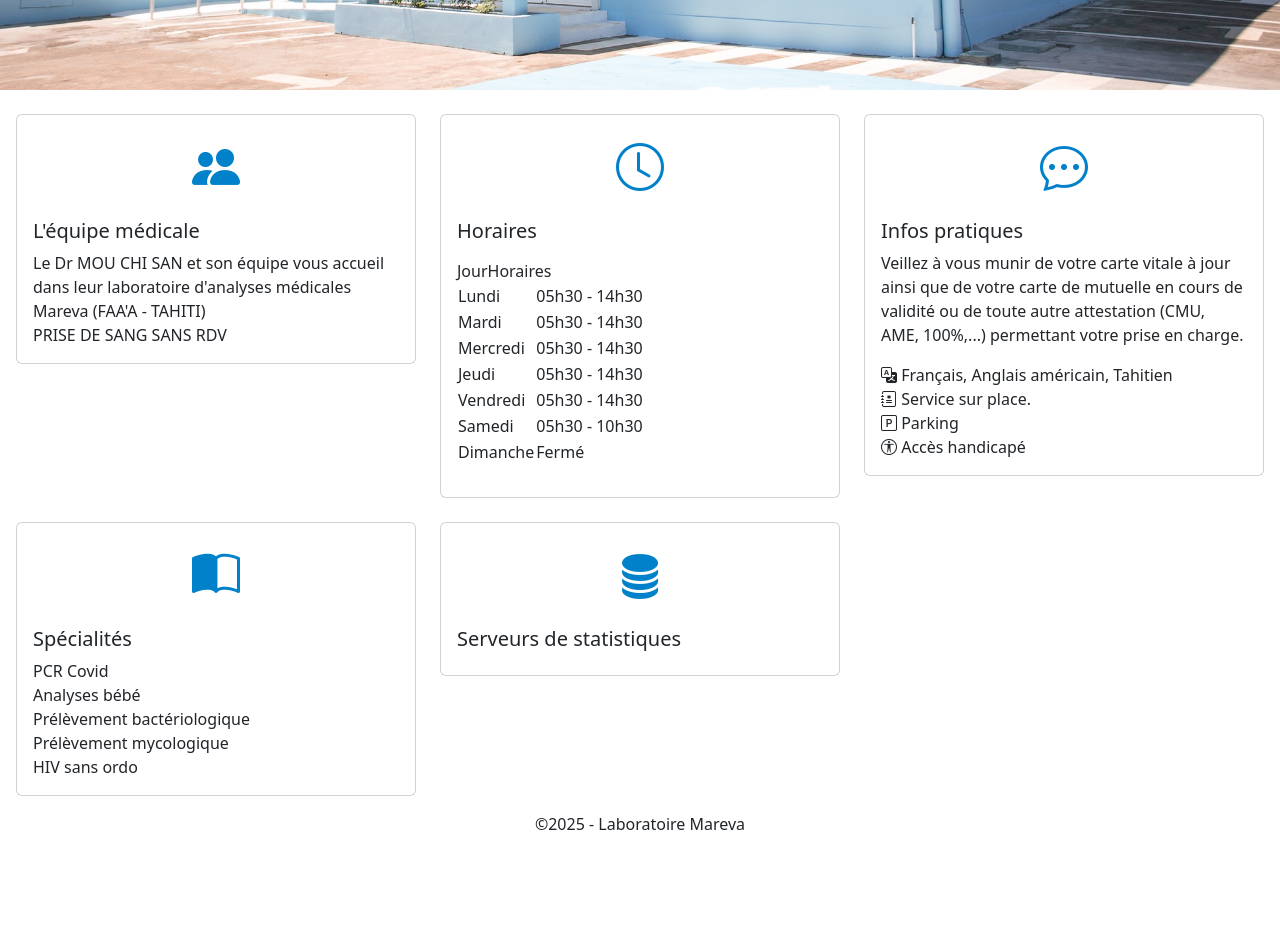
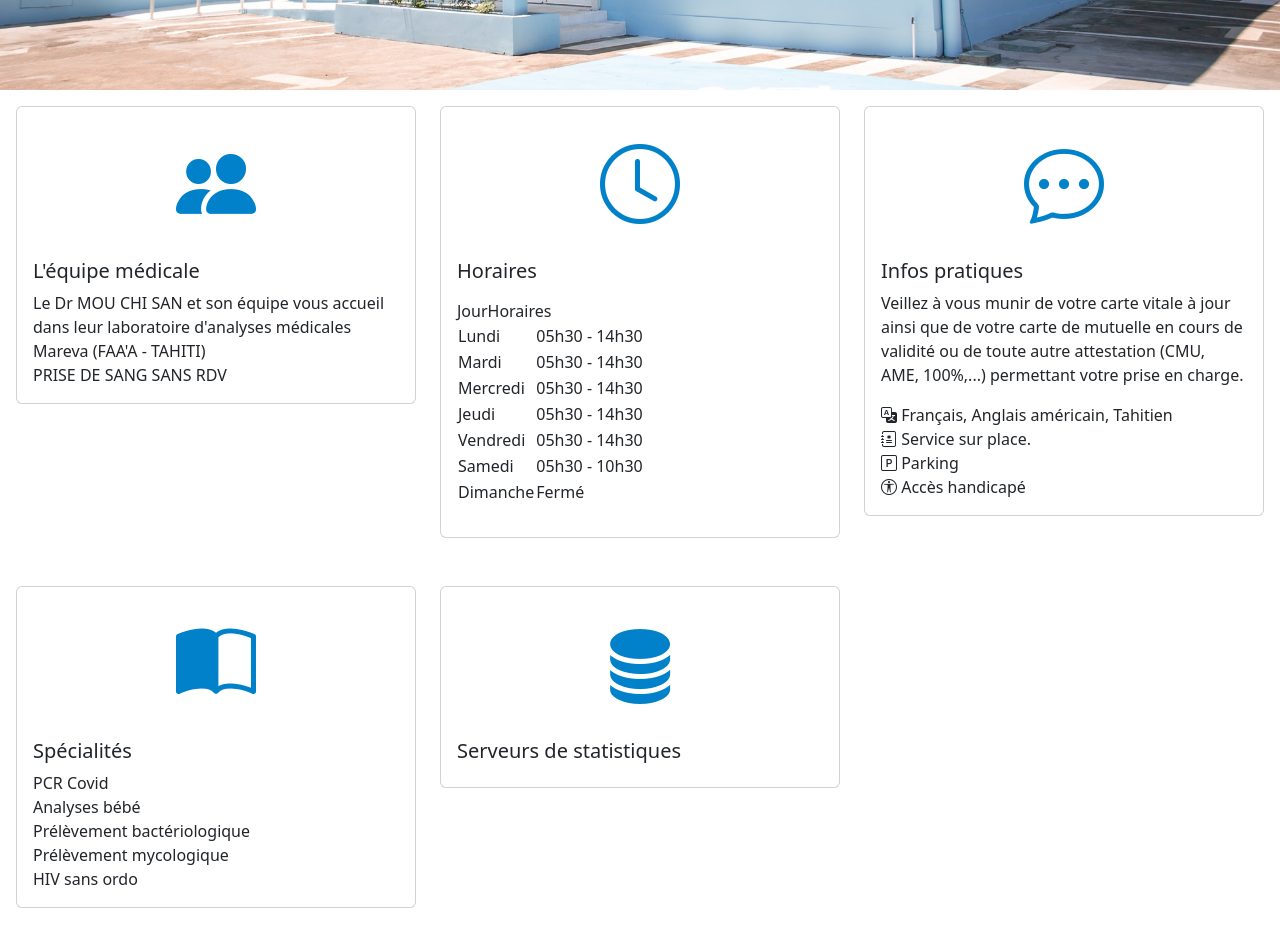
Before and after one commit to P-DAO/MarevaLab, a plain HTML site: page second.html in a window 1280 px wide. Shown: the part 460-1395 px from the top of the page. Before the commit the page ends 1296 px from the top, so only its background shows below. Drawn offline with nearby package versions, Linux system fonts and the light colour scheme.

Commit message:
correction responsive mobile

```diff
--- a/css/styleBis.css
+++ b/css/styleBis.css
@@ -25,12 +25,12 @@
     box-shadow: .0625rem .0625rem .625rem 0 rgba(0, 0, 0, .3);
 }
 
-#infocard {
+.infocard {
     padding-bottom: 1.5em;
 }
 
-#icon {
-  font-size: 3rem; /* ajuste la taille comme tu veux : 2rem, 4rem, etc. */
+.icon {
+  font-size: 5rem; /* ajuste la taille comme tu veux : 2rem, 4rem, etc. */
   display: block;
   text-align: center;
   margin-bottom: 1rem; /* espace sous l’icône */
--- a/second.html
+++ b/second.html
@@ -3,6 +3,7 @@
 
 <head>
     <meta charset="UTF-8">
+    <meta name="viewport" content="width=device-width, initial-scale=1">
     <meta name="description" content="Site internet du Laboratoire d'analyses médicales Mareva.">
     <title>Laboratoire Mareva</title>
     <link rel="shortcut icon" href="img/logo/logo_microscope.jpg">
@@ -49,15 +50,13 @@
         </div>
     </div>
 
-    <main class="p-3 m-0 border-0 bd-example">
-        <section>
-            <h2></h2>
-            <div class="row">
+    <main class="p-3 m-0 border-0 bd-example m-0 border-0">
+        <section class="row row-cols-1 row-cols-md-3 g-4">
             <!-- card equipe -->
-                <div id="infocard" class="col-xs-12 col-sm-6 col-md-4">
+            <div class="infocard col">
                 <div class="card">
                     <div class="card-body">
-                            <i id="icon" class="bi bi-people-fill"></i>
+                        <i class="bi bi-people-fill icon"></i>
                         <h5 class="card-title">L'équipe médicale</h5>
                         <p class="card-text">
                             Le Dr MOU CHI SAN et son équipe vous accueil dans leur
@@ -68,10 +67,10 @@
                 </div>
             </div>
             <!-- card horaire -->
-                <div id="infocard" class="col-xs-12 col-sm-6 col-md-4">
+            <div class="infocard col">
                 <div class="card">
                     <div class="card-body">
-                            <i id="icon" class="bi bi-clock"></i>
+                        <i class="icon bi bi-clock"></i>
                         <h5 class="card-title">Horaires</h5>
                         <p class="card-text">
                         <table>
@@ -115,10 +114,10 @@
                 </div>
             </div>
             <!-- card info pratique -->
-                <div class="col-xs-12 col-sm-6 col-md-4">
+            <div class="infocard col">
                 <div class="card">
                     <div class="card-body">
-                            <i id="icon" class="bi bi-chat-dots"></i>
+                        <i class="icon bi bi-chat-dots"></i>
                         <h5 class="card-title">Infos pratiques</h5>
                         <p class="card-text">
                             Veillez à vous munir de votre carte vitale à jour ainsi que de votre carte de mutuelle
@@ -136,10 +135,10 @@
                 </div>
             </div>
             <!-- card Spécialités -->
-                <div class="col-xs-12 col-sm-6 col-md-4">
+            <div class="infocard col">
                 <div class="card">
                     <div class="card-body">
-                            <i id="icon" class="bi bi-book-half"></i>
+                        <i class="icon bi bi-book-half"></i>
                         <h5 class="card-title">Spécialités</h5>
                         <p class="card-text">
                             PCR Covid <br>
@@ -152,10 +151,10 @@
                 </div>
             </div>
             <!-- card serveurs -->
-                <div class="col-xs-12 col-sm-6 col-md-4">
+            <div class="infocard col">
                 <div class="card">
                     <div class="card-body">
-                            <i id="icon" class="bi bi-database-fill"></i>
+                        <i class="icon bi bi-database-fill"></i>
                         <h5 class="card-title">Serveurs de statistiques</h5>
                         <p class="card-text">
 
@@ -163,12 +162,12 @@
                     </div>
                 </div>
             </div>
-            </div>
         </section>
     </main>
+</body>
+
 <footer>
     <p class="text-center mb-0">&copy;2025 - Laboratoire Mareva</p>
 </footer>
-</body>
 
 </html>
```
Lines whose indentation alone changed are shown as unchanged.
